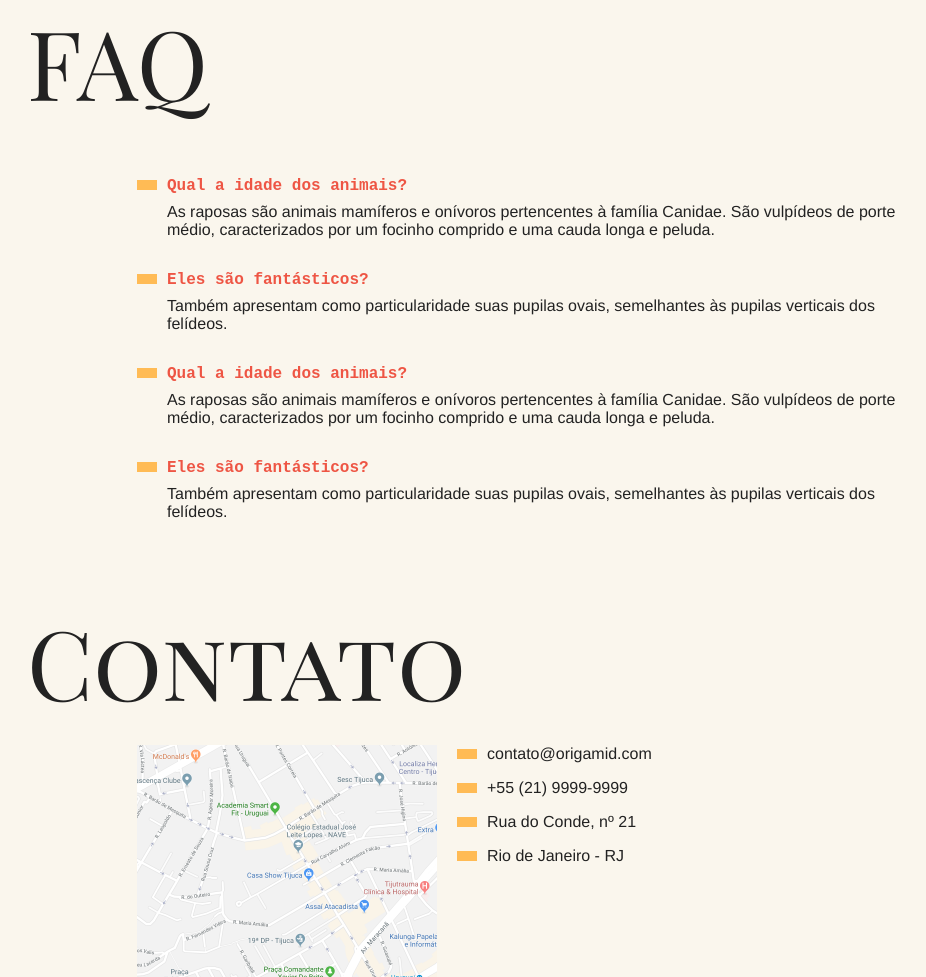
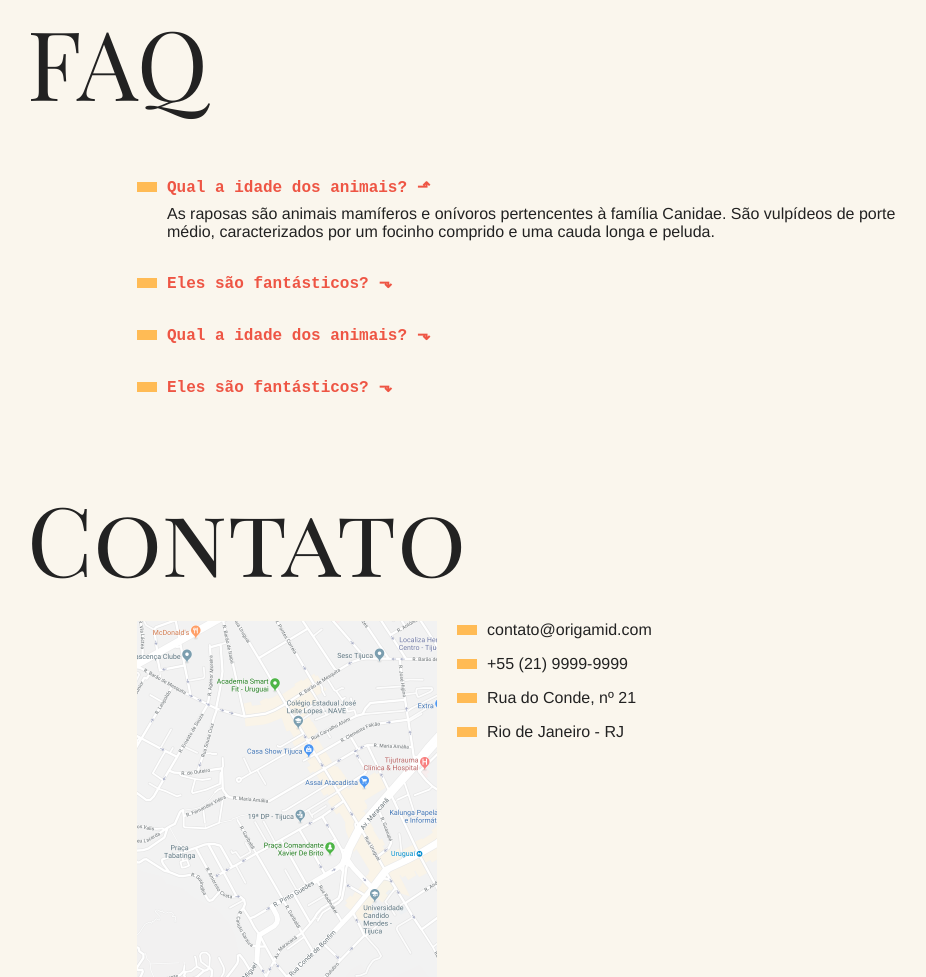
Before and after one commit to slvthG/animais-fantasticos, a plain HTML site: page index.html in a window 1280 px wide. Shown: the part 809-1786 px from the top of the page, without its empty margins (163-1089 px from the left). Drawn offline with Linux system fonts and the light colour scheme.

Commit message:
accordion-list

```diff
--- a/css/style.css
+++ b/css/style.css
@@ -243,3 +243,32 @@ body {
     transform: translate3d(0, 0, 0);
   }
 }
+
+.js .js-accordion dd {
+  display: none;
+}
+
+.js-accordion dt::after {
+  content: "⬎";
+  margin-left: 10px;
+}
+
+.js-accordion dt.ativo::after {
+  content: "⬏";
+}
+
+.js-accordion dd.ativo {
+  display: block;
+  animation: slideDown 0.5s forwards;
+}
+
+@keyframes slideDown {
+  from {
+    opacity: 0;
+    max-height: 0;
+  }
+  to {
+    opacity: 1;
+    max-height: 200px;
+  }
+}
--- a/index.html
+++ b/index.html
@@ -98,7 +98,7 @@
 
   <section class="grid-section faq" id="faq">
     <h1 class="titulo">FAQ</h1>
-    <dl class="faq-lista">
+    <dl class="faq-lista js-accordion">
       <dt>Qual a idade dos animais?</dt>
       <dd>As raposas são animais mamíferos e onívoros pertencentes à família Canidae. São vulpídeos de porte médio, caracterizados por um focinho comprido e uma cauda longa e peluda.</dd>
       <dt>Eles são fantásticos?</dt>
--- a/script.js
+++ b/script.js
@@ -1,3 +1,4 @@
+function initTabNav() {
   const tabMenu = document.querySelectorAll(".js-tabmenu li");
   const tabContent = document.querySelectorAll(".js-tabcontent section");
 
@@ -16,3 +17,25 @@ if (tabMenu.length && tabContent.length) {
       itemMenu.addEventListener("click", () => activeTab(index));
     });
   }
+}
+
+initTabNav();
+
+function initAccordion() {
+  const accordionList = document.querySelectorAll(".js-accordion dt");
+  const activeClass = "ativo";
+  if (accordionList.length) {
+    accordionList[0].classList.add(activeClass);
+    accordionList[0].nextElementSibling.classList.add(activeClass);
+
+    function activeAccordion() {
+      this.classList.toggle(activeClass);
+      this.nextElementSibling.classList.toggle(activeClass);
+    }
+
+    accordionList.forEach((item) => {
+      item.addEventListener("click", activeAccordion);
+    });
+  }
+}
+initAccordion();
```
Lines whose indentation alone changed are shown as unchanged.
